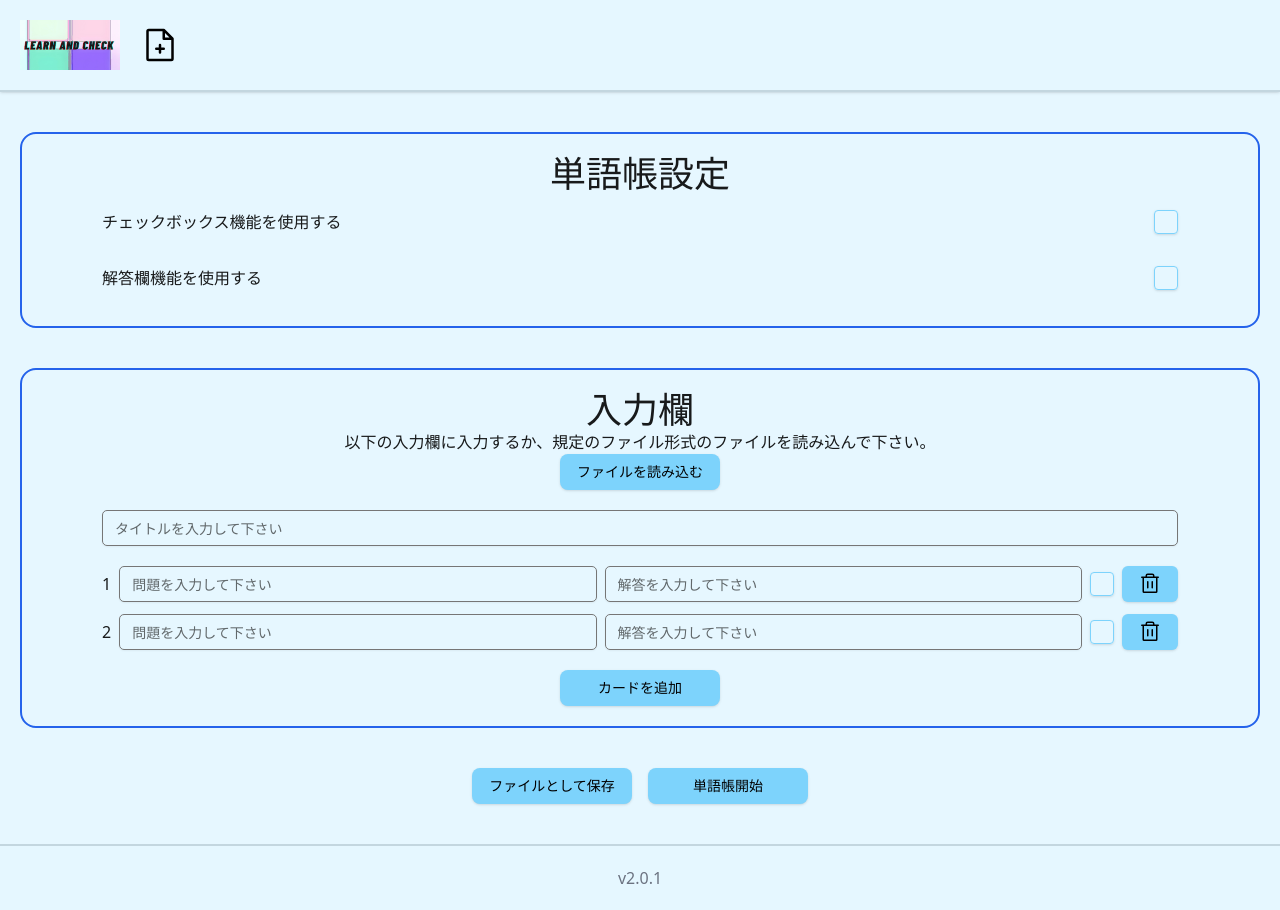
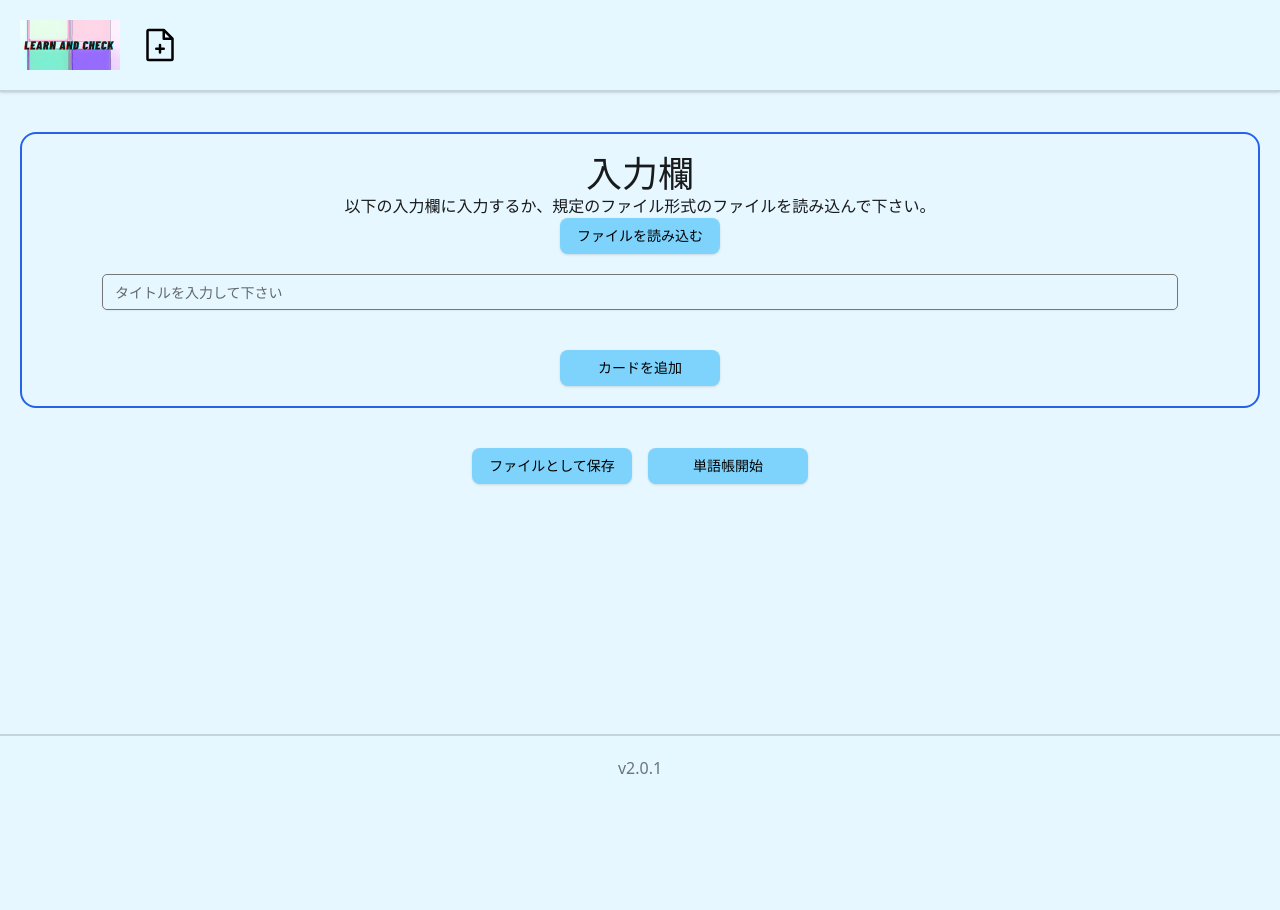
Before and after one commit to kajitaka1201/learn-and-check, a Next.js app: page /create in a window 1280 px wide. After the commit the page ends 800 px from the top, so only its background shows below. Built offline with nearby package versions, Linux system fonts and the light colour scheme.

Commit message:
FileDataのuseState作った（カードの追加、削除機能を付けた、読み込み、保存、開始はまだ）

```diff
--- a/app/create/page.tsx
+++ b/app/create/page.tsx
@@ -1,57 +1,88 @@
+"use client";
 //import
 import { Input } from "@/components/ui/input";
 import { Button } from "@/components/ui/button";
 import { Checkbox } from "@/components/ui/checkbox";
 import Card from "@/components/ui-elements/card";
+import { useState } from "react";
+import { v4 as createUUID } from "uuid";
+
+//type
+export type FileType = {
+  name?: string;
+  contents: {
+    question: string;
+    answer: string;
+    isCheck: boolean;
+    hint?: string;
+    explanation?: string;
+    id: string;
+  }[];
+};
 
 //createページ内容
 export default function Create() {
+  //fileData
+  const [fileData, setFileData] = useState<FileType>();
+  console.log(fileData);
+  //function
+  function addCard() {
+    setFileData({
+      ...fileData,
+      contents: [
+        ...(fileData?.contents || []),
+        { question: "", answer: "", isCheck: false, id: createUUID() },
+      ],
+    });
+  }
+
   return (
     <>
       <main className="my-10 mx-5">
         <div className="flex flex-wrap flex-col items-center text-center gap-10 max-w-7xl mx-auto">
-          <div className="w-full border-blue-600 border-2 rounded-2xl px-20 py-5">
-            <h1 className="text-4xl">単語帳設定</h1>
-            <div className="flex flex-col items-stretch">
-              <div className="my-4">
-                <label className="flex justify-between items-center hover:bg-gray-200">
-                  チェックボックス機能を使用する
-                  <Checkbox className="w-6 h-6" />
-                </label>
-              </div>
-              <div className="my-4">
-                <label className="flex justify-between items-center hover:bg-gray-200">
-                  解答欄機能を使用する
-                  <Checkbox className="w-6 h-6" />
-                </label>
-              </div>
-            </div>
-          </div>
           <div className="w-full border-blue-600 border-2 rounded-2xl grid gap-5 px-20 py-5">
             <div>
               <h1 className="text-4xl">入力欄</h1>
               <p>以下の入力欄に入力するか、規定のファイル形式のファイルを読み込んで下さい。</p>
               <Input type="file" accept=".learn-and-check.json" className="hidden" />
               <div className="flex justify-center items-center">
-                <Button className="p-2 rounded-lg hover:bg-blue-400 w-40">ファイルを読み込む</Button>
+                <Button className="p-2 rounded-lg hover:bg-blue-400 w-40">
+                  ファイルを読み込む
+                </Button>
                 <div className="[max-width:50%]" />
               </div>
             </div>
             <div className="grid gap-5">
               <label className=" w-full flex justify-center">
-                <Input type="text" maxLength={100} placeholder="タイトルを入力して下さい" className="border-[#767676] border border-solid rounded-[5px] flex-1" />
+                <Input
+                  type="text"
+                  defaultValue={fileData?.name}
+                  onChange={(e) => setFileData({ ...fileData, name: e.target.value } as FileType)}
+                  placeholder="タイトルを入力して下さい"
+                  className="border-[#767676] border border-solid rounded-[5px] flex-1"
+                />
               </label>
               <div className="grid gap-3 w-full list-decimal min-w-[12.5rem]">
-                <Card index={1} />
-                <Card index={2} />
+                {fileData?.contents?.map((content, index) => (
+                  <Card
+                    key={content.id}
+                    index={index}
+                    content={content}
+                    setFileData={setFileData}
+                  />
+                ))}
               </div>
               <div>
-                <Button className="p-2 rounded-lg hover:bg-blue-400 w-40">カードを追加</Button>
+                <Button className="p-2 rounded-lg hover:bg-blue-400 w-40" onClick={addCard}>
+                  カードを追加
+                </Button>
               </div>
             </div>
           </div>
           <div className="flex">
-            <Button className="p-2 rounded-lg hover:bg-blue-400 mx-2 w-40">ファイルとして保存</Button>
+            <Button className="p-2 rounded-lg hover:bg-blue-400 mx-2 w-40">
+              ファイルとして保存
+            </Button>
             <Button className="p-2 rounded-lg hover:bg-blue-400 mx-2 w-40">単語帳開始</Button>
           </div>
         </div>
@@ -64,7 +95,11 @@ export default function Create() {
                     <p className="text-5xl">問題文</p>
                   </div>
                   <div className="w-full text-center flex justify-center my-2">
-                    <Input type="text" placeholder="回答欄" className="border-[#767676] border border-solid rounded-[10px] flex-1 text-2xl p-2" />
+                    <Input
+                      type="text"
+                      placeholder="回答欄"
+                      className="border-[#767676] border border-solid rounded-[10px] flex-1 text-2xl p-2"
+                    />
                     <Button className="ml-4 p-2 rounded-lg hover:bg-blue-400 w-20">確認</Button>
                   </div>
                   <div className="w-full text-center my-2">
@@ -77,7 +112,12 @@ export default function Create() {
               <div className="flex justify-center items-center">
                 <div>
                   <Button className="hover:bg-blue-400">
-                    <svg xmlns="http://www.w3.org/2000/svg" width="32" height="32" fill="#000000" viewBox="0 0 256 256">
+                    <svg
+                      xmlns="http://www.w3.org/2000/svg"
+                      width="32"
+                      height="32"
+                      fill="#000000"
+                      viewBox="0 0 256 256">
                       <path d="M128,24A104,104,0,1,0,232,128,104.11,104.11,0,0,0,128,24Zm0,192a88,88,0,1,1,88-88A88.1,88.1,0,0,1,128,216Zm48-88a8,8,0,0,1-8,8H107.31l18.35,18.34a8,8,0,0,1-11.32,11.32l-32-32a8,8,0,0,1,0-11.32l32-32a8,8,0,0,1,11.32,11.32L107.31,120H168A8,8,0,0,1,176,128Z" />
                     </svg>
                   </Button>
@@ -90,7 +130,12 @@ export default function Create() {
                 </div>
                 <div>
                   <Button className="hover:bg-blue-400">
-                    <svg xmlns="http://www.w3.org/2000/svg" width="32" height="32" fill="#000000" viewBox="0 0 256 256">
+                    <svg
+                      xmlns="http://www.w3.org/2000/svg"
+                      width="32"
+                      height="32"
+                      fill="#000000"
+                      viewBox="0 0 256 256">
                       <path d="M128,24A104,104,0,1,0,232,128,104.11,104.11,0,0,0,128,24Zm0,192a88,88,0,1,1,88-88A88.1,88.1,0,0,1,128,216Zm45.66-93.66a8,8,0,0,1,0,11.32l-32,32a8,8,0,0,1-11.32-11.32L148.69,136H88a8,8,0,0,1,0-16h60.69l-18.35-18.34a8,8,0,0,1,11.32-11.32Z" />
                     </svg>
                   </Button>
--- a/components/ui-elements/card.tsx
+++ b/components/ui-elements/card.tsx
@@ -2,22 +2,55 @@
 import { Input } from "@/components/ui/input";
 import { Button } from "@/components/ui/button";
 import { Checkbox } from "@/components/ui/checkbox";
+import { FileType } from "@/app/create/page";
 
-export default function Card({index}: {index: number}) {
+export default function Card({
+  index,
+  content,
+  setFileData,
+}: {
+  index: number;
+  content: FileType["contents"][number];
+  setFileData: React.Dispatch<React.SetStateAction<FileType | undefined>>;
+}) {
   return (
     <div className="flex items-center justify-center flex-wrap w-full gap-2">
-      <p>{index}</p>
+      <p>{index + 1}</p>
       <div className="flex flex-1 gap-2">
         <label className="flex-1">
-          <Input type="text" placeholder="問題を入力して下さい" className="w-full border-[#767676] border border-solid rounded-[5px] min-w-[10rem]" />
+          <Input
+            type="text"
+            defaultValue={content.question}
+            placeholder="問題を入力して下さい"
+            className="w-full border-[#767676] border border-solid rounded-[5px] min-w-[10rem]"
+          />
         </label>
         <label className="flex-1">
-          <Input type="text" placeholder="解答を入力して下さい" className="w-full border-[#767676] border border-solid rounded-[5px] min-w-[10rem]" />
+          <Input
+            type="text"
+            defaultValue={content.answer}
+            placeholder="解答を入力して下さい"
+            className="w-full border-[#767676] border border-solid rounded-[5px] min-w-[10rem]"
+          />
         </label>
       </div>
-      <Checkbox className="w-6 h-6" />
-      <Button className=" hover:bg-blue-400">
-        <svg xmlns="http://www.w3.org/2000/svg" width="24" height="24" fill="#000000" viewBox="0 0 256 256">
+      <Checkbox className="w-6 h-6" defaultChecked={content.isCheck} />
+      <Button
+        className=" hover:bg-blue-400"
+        onClick={() =>
+          setFileData((prev) => {
+            return {
+              ...prev,
+              contents: prev?.contents?.filter((c) => c.id !== content.id) || [],
+            };
+          })
+        }>
+        <svg
+          xmlns="http://www.w3.org/2000/svg"
+          width="24"
+          height="24"
+          fill="#000000"
+          viewBox="0 0 256 256">
           <path d="M216,48H176V40a24,24,0,0,0-24-24H104A24,24,0,0,0,80,40v8H40a8,8,0,0,0,0,16h8V208a16,16,0,0,0,16,16H192a16,16,0,0,0,16-16V64h8a8,8,0,0,0,0-16ZM96,40a8,8,0,0,1,8-8h48a8,8,0,0,1,8,8v8H96Zm96,168H64V64H192ZM112,104v64a8,8,0,0,1-16,0V104a8,8,0,0,1,16,0Zm48,0v64a8,8,0,0,1-16,0V104a8,8,0,0,1,16,0Z" />
         </svg>
       </Button>
--- a/package.json
+++ b/package.json
@@ -20,12 +20,14 @@
     "react": "^18",
     "react-dom": "^18",
     "tailwind-merge": "^2.2.2",
-    "tailwindcss-animate": "^1.0.7"
+    "tailwindcss-animate": "^1.0.7",
+    "uuid": "^9.0.1"
   },
   "devDependencies": {
     "@types/node": "^20",
     "@types/react": "^18",
     "@types/react-dom": "^18",
+    "@types/uuid": "^9.0.8",
     "autoprefixer": "^10.0.1",
     "eslint": "^8",
     "eslint-config-next": "14.1.4",
```
Also changed, not shown: .prettierrc.json (added), 1 other file (tests, documents, lock files or other folders).
